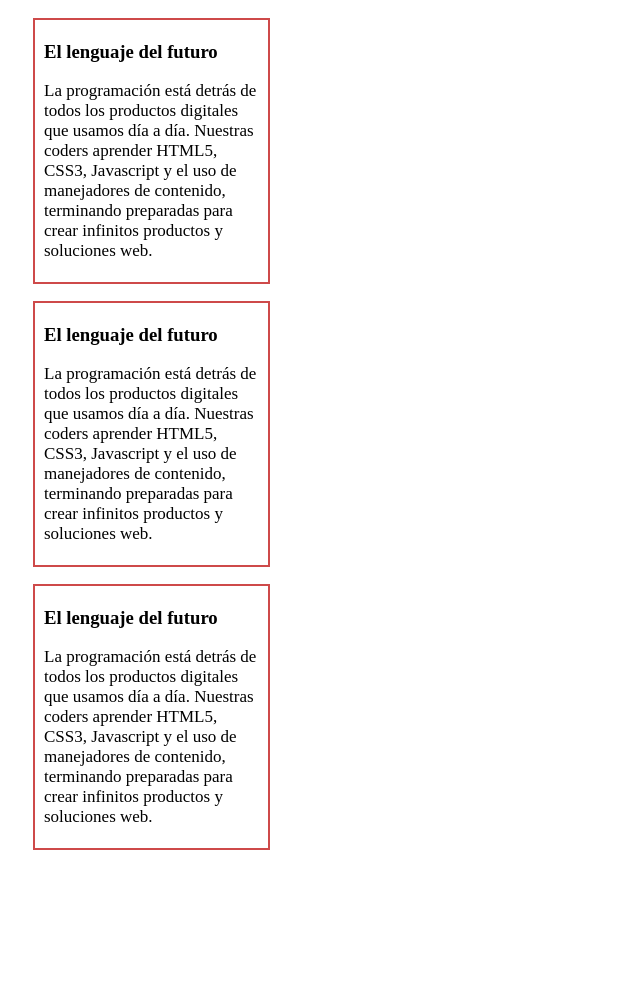
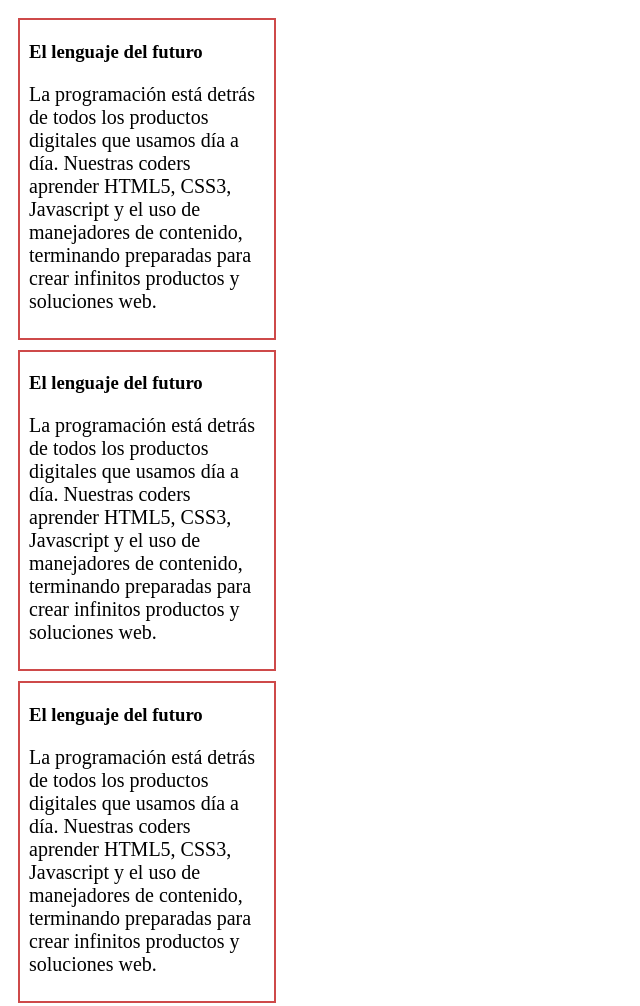
Before and after one commit to paulasepulveda/margin-padding, a plain HTML site: page Problema/Parte2/index.html in a window 1280 px wide. Shown: the whole page, without its empty margins (0-640 px from the left). Before the commit the page ends 865 px from the top, so only its background shows below. Drawn offline with Linux system fonts and the light colour scheme.

Commit message:
cambie el tamaño de la letra

```diff
--- a/Problema/Parte2/css/main.css
+++ b/Problema/Parte2/css/main.css
@@ -1,18 +1,21 @@
 h2, p {
 
-      font-size: 17px;
+      font-size: 20px;
+
 }
 
 .caja {
 	display: inline-block;
 	border: 2px solid #CE4A4A;
-	width:215px;
-	height: 260px;
+	width:230px;
+
 	padding-left: 9px;
-	padding-right: 9px;
+	padding-right: 15px;
 	padding-top: 2px;
-	margin-bottom:7px;
+	padding-bottom: 5px;
+	margin-bottom:none;
     margin-top: 10px;
-    margin-left: 25px;
-    margin-right: 600px;
+    margin-left: 10px;
+    margin-right: 450px;
+    visibility: ;
 }
```
